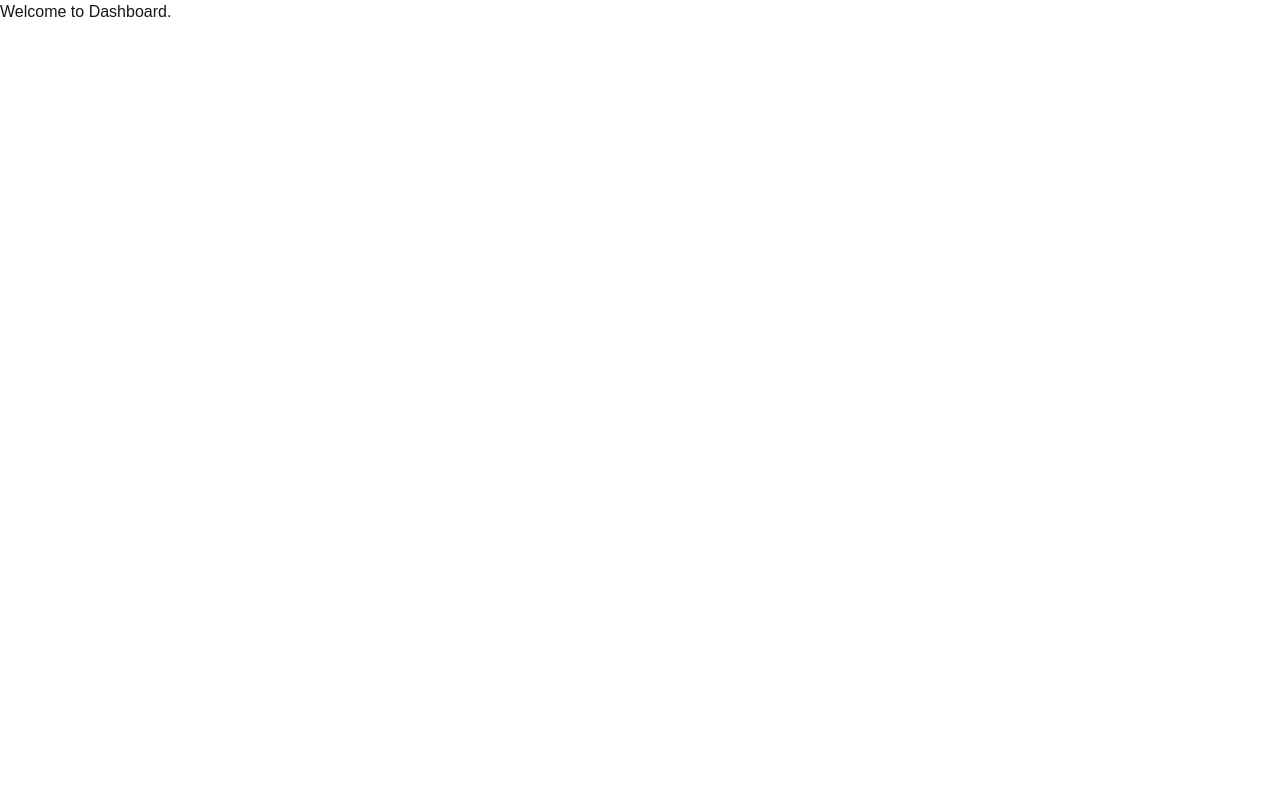
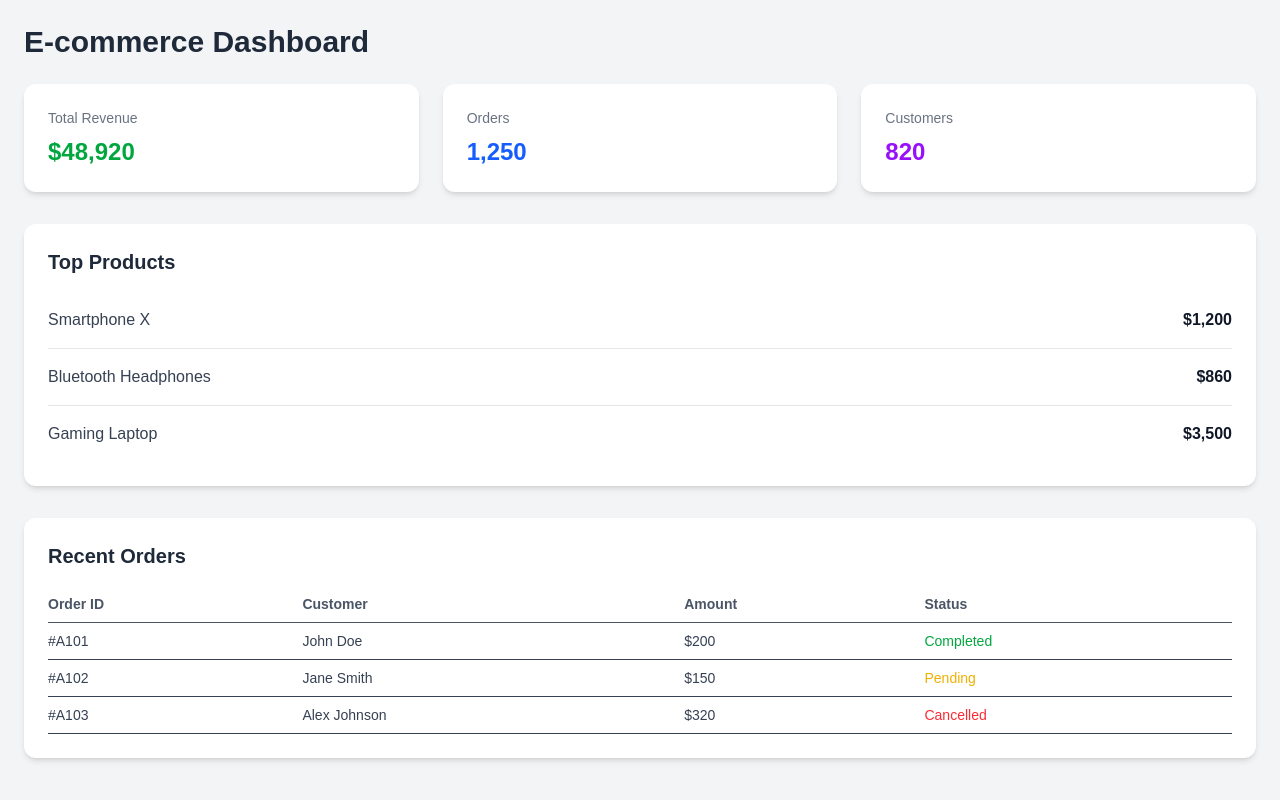
Before and after one commit to Arif-Ur-Rahman/SoftKit, a Next.js app: page /dashboard in a window 1280 px wide. Built offline with nearby package versions, Linux system fonts and the light colour scheme.

Commit message:
Sign Up API integrated

```diff
--- a/app/dashboard/page.tsx
+++ b/app/dashboard/page.tsx
@@ -1,11 +1,81 @@
-import React from 'react'
+// app/dashboard/page.tsx (or pages/dashboard.tsx if using pages router)
+"use client";
+import React from "react";
 
-function dashboard() {
+export default function Dashboard() {
   return (
-    <div>
-       <h1>Welcome to Dashboard.</h1>
+    <div className="min-h-screen bg-gray-100 p-6">
+      <h1 className="text-3xl font-bold mb-6 text-gray-800">E-commerce Dashboard</h1>
+
+      {/* Stats Summary */}
+      <div className="grid grid-cols-1 md:grid-cols-3 gap-6 mb-8">
+        <div className="bg-white p-6 rounded-xl shadow-md">
+          <h2 className="text-sm font-medium text-gray-500">Total Revenue</h2>
+          <p className="text-2xl font-bold text-green-600 mt-2">$48,920</p>
+        </div>
+        <div className="bg-white p-6 rounded-xl shadow-md">
+          <h2 className="text-sm font-medium text-gray-500">Orders</h2>
+          <p className="text-2xl font-bold text-blue-600 mt-2">1,250</p>
+        </div>
+        <div className="bg-white p-6 rounded-xl shadow-md">
+          <h2 className="text-sm font-medium text-gray-500">Customers</h2>
+          <p className="text-2xl font-bold text-purple-600 mt-2">820</p>
+        </div>
+      </div>
+
+      {/* Top Products */}
+      <div className="bg-white rounded-xl shadow-md p-6 mb-8">
+        <h2 className="text-xl font-semibold mb-4 text-gray-800">Top Products</h2>
+        <ul className="divide-y divide-gray-200">
+          <li className="py-4 flex justify-between">
+            <span className="text-gray-700">Smartphone X</span>
+            <span className="text-gray-900 font-semibold">$1,200</span>
+          </li>
+          <li className="py-4 flex justify-between">
+            <span className="text-gray-700">Bluetooth Headphones</span>
+            <span className="text-gray-900 font-semibold">$860</span>
+          </li>
+          <li className="py-4 flex justify-between">
+            <span className="text-gray-700">Gaming Laptop</span>
+            <span className="text-gray-900 font-semibold">$3,500</span>
+          </li>
+        </ul>
+      </div>
+
+      {/* Recent Orders */}
+      <div className="bg-white rounded-xl shadow-md p-6">
+        <h2 className="text-xl font-semibold mb-4 text-gray-800">Recent Orders</h2>
+        <table className="min-w-full table-auto">
+          <thead>
+            <tr className="text-left text-sm text-gray-600 border-b">
+              <th className="py-2">Order ID</th>
+              <th className="py-2">Customer</th>
+              <th className="py-2">Amount</th>
+              <th className="py-2">Status</th>
+            </tr>
+          </thead>
+          <tbody>
+            <tr className="text-sm text-gray-700 border-b">
+              <td className="py-2">#A101</td>
+              <td className="py-2">John Doe</td>
+              <td className="py-2">$200</td>
+              <td className="py-2 text-green-600 font-medium">Completed</td>
+            </tr>
+            <tr className="text-sm text-gray-700 border-b">
+              <td className="py-2">#A102</td>
+              <td className="py-2">Jane Smith</td>
+              <td className="py-2">$150</td>
+              <td className="py-2 text-yellow-500 font-medium">Pending</td>
+            </tr>
+            <tr className="text-sm text-gray-700 border-b">
+              <td className="py-2">#A103</td>
+              <td className="py-2">Alex Johnson</td>
+              <td className="py-2">$320</td>
+              <td className="py-2 text-red-500 font-medium">Cancelled</td>
+            </tr>
+          </tbody>
+        </table>
+      </div>
     </div>
-  )
+  );
 }
-
-export default dashboard
--- a/app/layout.js
+++ /dev/null
@@ -1,13 +0,0 @@
-// app/layout.js
-import './globals.css'
-import Link from 'next/link'
-
-export default function RootLayout({ children }) {
-  return (
-    <html lang="en">
-      <body>
-        {children}
-      </body>
-    </html>
-  )
-}
--- /dev/null
+++ b/app/layout.tsx
@@ -0,0 +1,23 @@
+// app/layout.tsx
+import "./globals.css";
+import { Toaster } from "react-hot-toast";
+
+export const metadata = {
+  title: "Your App",
+  description: "Description here",
+};
+
+export default function RootLayout({
+  children,
+}: {
+  children: React.ReactNode;
+}) {
+  return (
+    <html lang="en">
+      <body>
+        <Toaster position="top-right" reverseOrder={false} />
+        {children}
+      </body>
+    </html>
+  );
+}
--- a/app/login/page.tsx
+++ b/app/login/page.tsx
@@ -4,6 +4,8 @@ import { useState } from "react";
 import Image from "next/image";
 import Link from "next/link";
 import { useRouter } from "next/navigation";
+import { loginUser } from "../service/auth.service";
+import toast from "react-hot-toast";
 
 export default function Login() {
   const router = useRouter();
@@ -15,30 +17,24 @@ export default function Login() {
     e.preventDefault();
     setError("");
 
+    const loadingToast = toast.loading("Logging in...");
+
     try {
-      const formBody = new URLSearchParams();
-      formBody.append("email", email);
-      formBody.append("password", password);
+      const data = await loginUser(email, password);
 
-      const res = await fetch("http://localhost:3000/api/auth/login", {
-        method: "POST",
-        headers: {
-          "Content-Type": "application/x-www-form-urlencoded",
-        },
-        body: formBody.toString(),
-      });
-
-      if (!res.ok) {
-        throw new Error("Login failed");
-      }
-
-      const data = await res.json();
       localStorage.setItem("access_token", data.access_token);
       localStorage.setItem("refresh_token", data.refresh_token);
+
+      toast.success("Login successful!", {
+        id: loadingToast,
+      });
 
       router.push("/dashboard");
     } catch (err: any) {
       console.error(err);
+      toast.error("Invalid email or password", {
+        id: loadingToast,
+      });
       setError("Invalid email or password");
     }
   };
@@ -125,7 +121,7 @@ export default function Login() {
 
         <div className="mt-6 text-center">
           <p className="text-sm text-gray-600">
-            Don't have an account?{" "}
+            Don&apos;t have an account?{" "}
             <Link href="/signup" className="font-medium text-blue-600 hover:text-blue-500">
               Sign up
             </Link>
--- a/app/service/auth.service.ts
+++ b/app/service/auth.service.ts
@@ -0,0 +1,42 @@
+// services/auth.service.ts
+
+export const loginUser = async (email: string, password: string) => {
+    const formBody = new URLSearchParams();
+    formBody.append("email", email);
+    formBody.append("password", password);
+
+    const res = await fetch("http://localhost:3000/api/auth/login", {
+      method: "POST",
+      headers: {
+        "Content-Type": "application/x-www-form-urlencoded",
+      },
+      body: formBody.toString(),
+    });
+
+    if (!res.ok) {
+      throw new Error("Login failed");
+    }
+
+    return await res.json();
+  };
+
+
+
+  // services/auth.service.ts
+
+export const registerUser = async (username: string, email: string, password: string) => {
+    const res = await fetch("http://localhost:3000/api/auth/register", {
+      method: "POST",
+      headers: {
+        "Content-Type": "application/json",
+      },
+      body: JSON.stringify({ username, email, password }),
+    });
+
+    if (!res.ok) {
+      const errorData = await res.json();
+      throw new Error(errorData.message || "Registration failed");
+    }
+
+    return res.json();
+  };
--- a/package.json
+++ b/package.json
@@ -11,7 +11,8 @@
   "dependencies": {
     "next": "15.2.4",
     "react": "^19.0.0",
-    "react-dom": "^19.0.0"
+    "react-dom": "^19.0.0",
+    "react-hot-toast": "^2.5.2"
   },
   "devDependencies": {
     "@eslint/eslintrc": "^3",
```
Also changed, not shown: app/signup/page.tsx (renamed from app/signup/page.js, +45 -45 lines), 1 other file (tests, documents, lock files or other folders).
